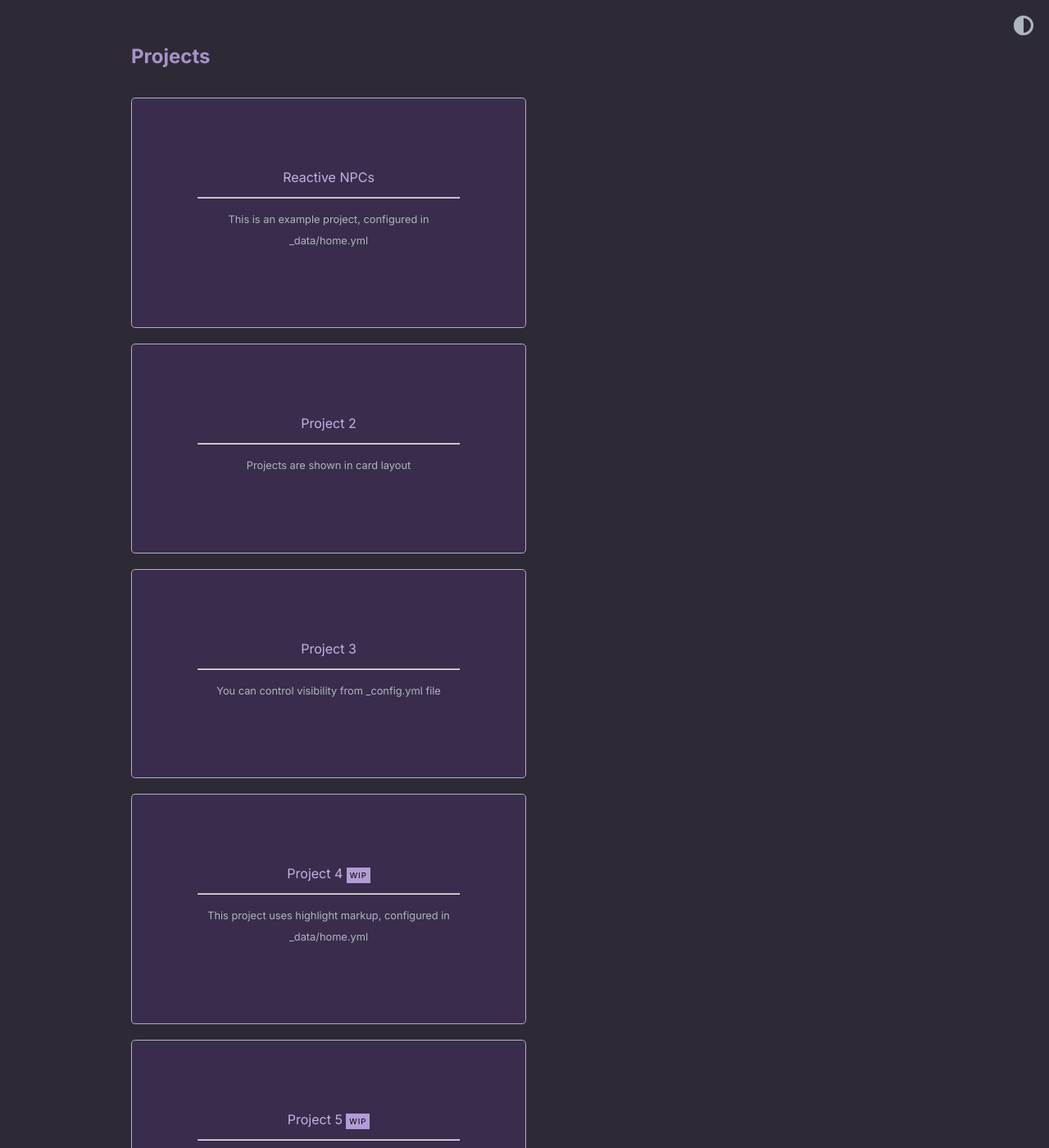
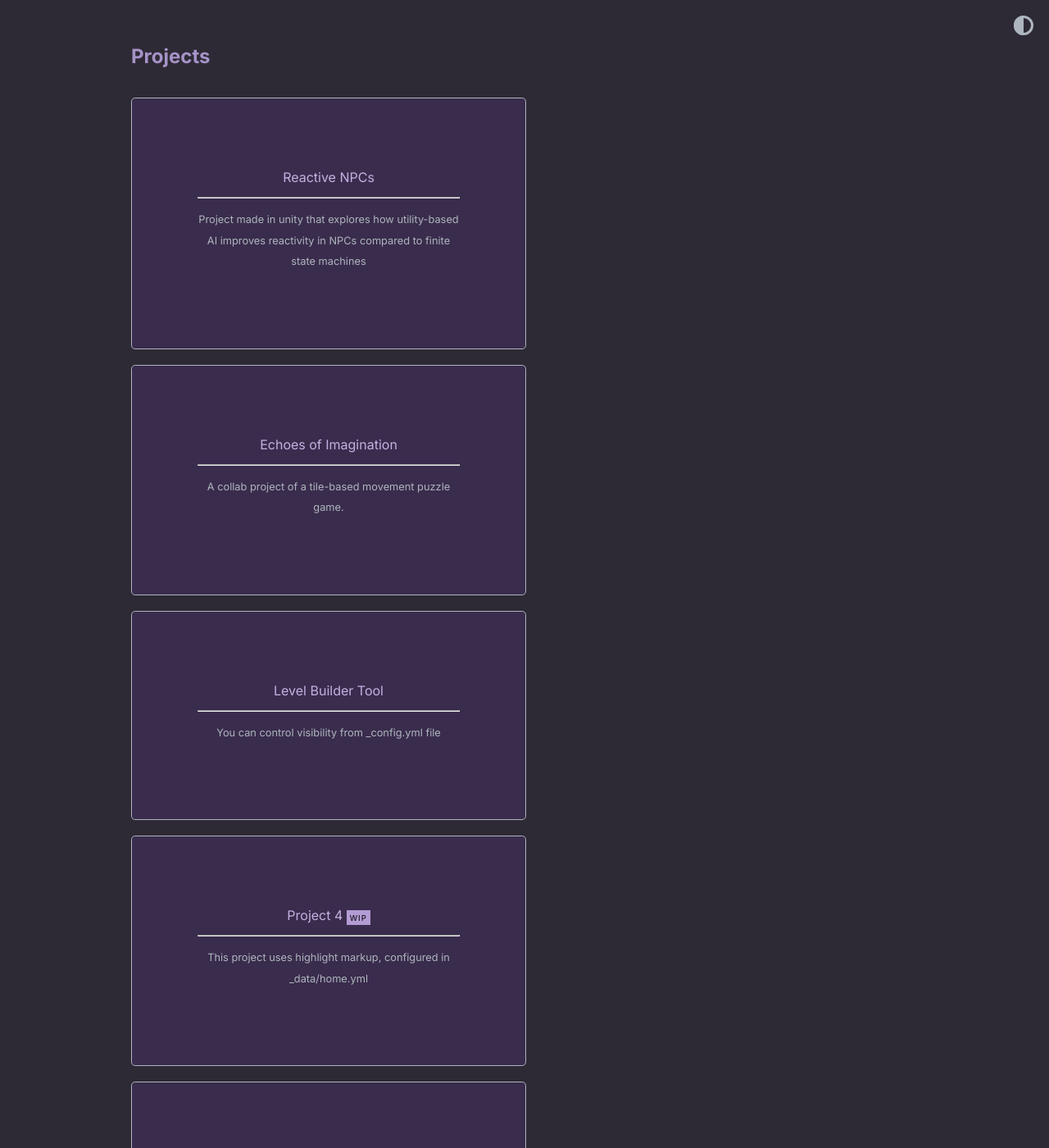
Before and after one commit to Jem-exe/jem-exe.github.io, a Jekyll site: the page built from index.md, in a window 1280 px wide and 1400 px high, scrolled down 625 px. Shown: the whole window at 82% size. Built offline with Jekyll 4.4.1, drawn with Linux system fonts in a browser that asks for light colours; some of the changed text lies outside the part shown.

Commit message:
Post name change

```diff
--- a/_data/home.yml
+++ b/_data/home.yml
@@ -16,14 +16,14 @@ navbar_entries:
 
 project_entries:
   - title: Reactive NPCs
+    url: reactive-npc
+    desc: Project made in unity that explores how utility-based AI improves reactivity in NPCs compared to finite state machines
+
+  - title: Echoes of Imagination
     url: overview-post
-    desc: This is an example project, configured in _data/home.yml
+    desc: A collab project of a tile-based movement puzzle game.
 
-  - title: Project 2
-    url: overview-post
-    desc: Projects are shown in card layout
-
-  - title: Project 3
+  - title: Level Builder Tool
     url: overview-post
     desc: You can control visibility from _config.yml file
 
--- a/_posts/2020-07-07-overview-post.md
+++ b/_posts/reavtive-npc.md
@@ -1,7 +1,8 @@
 
+---
 layout: post
 author: Jemina Banu
-tags: [overview, moonwalk]
+tags: [Unity, AI, Artificial Intelligence]
 ---
 
 Lorem ipsum[^1] dolor sit amet, consectetur adipiscing elit. Pellentesque vel lacinia neque. Praesent nulla quam, ullamcorper in sollicitudin ac, molestie sed justo. Cras aliquam, sapien id consectetur accumsan, augue magna faucibus ex, ut ultricies turpis tortor vel ante. In at rutrum tellus.
```
